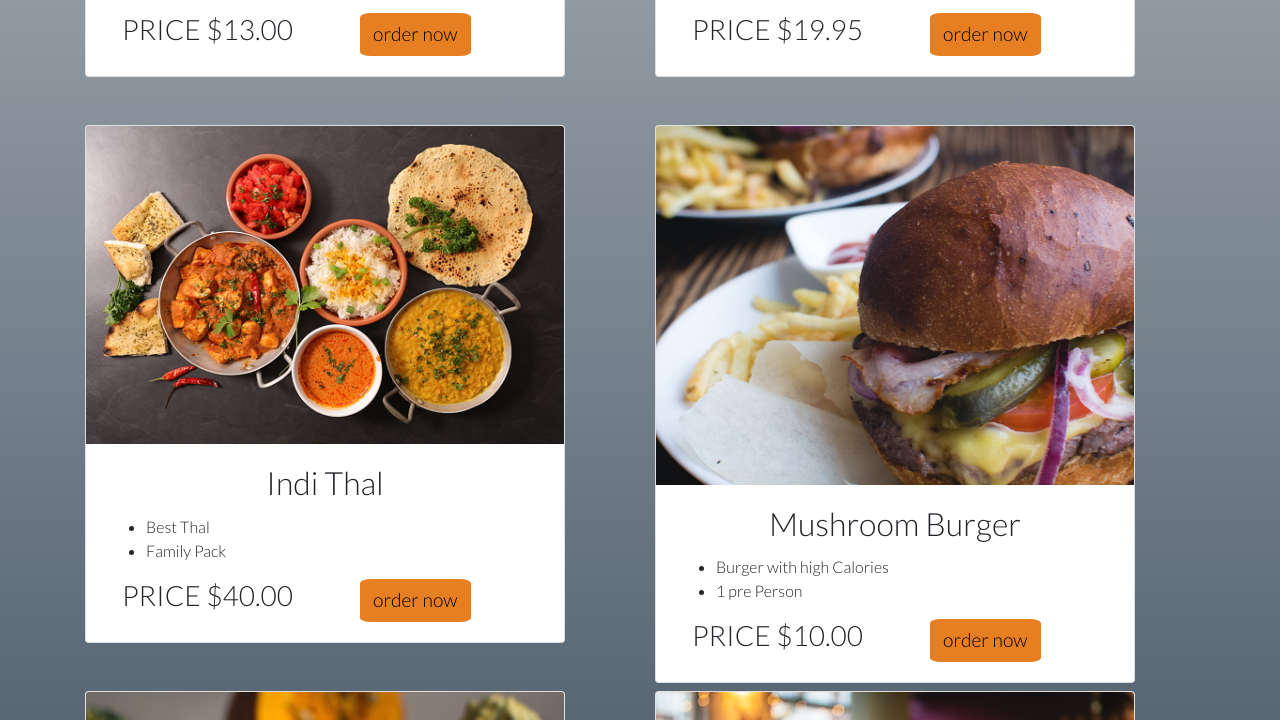
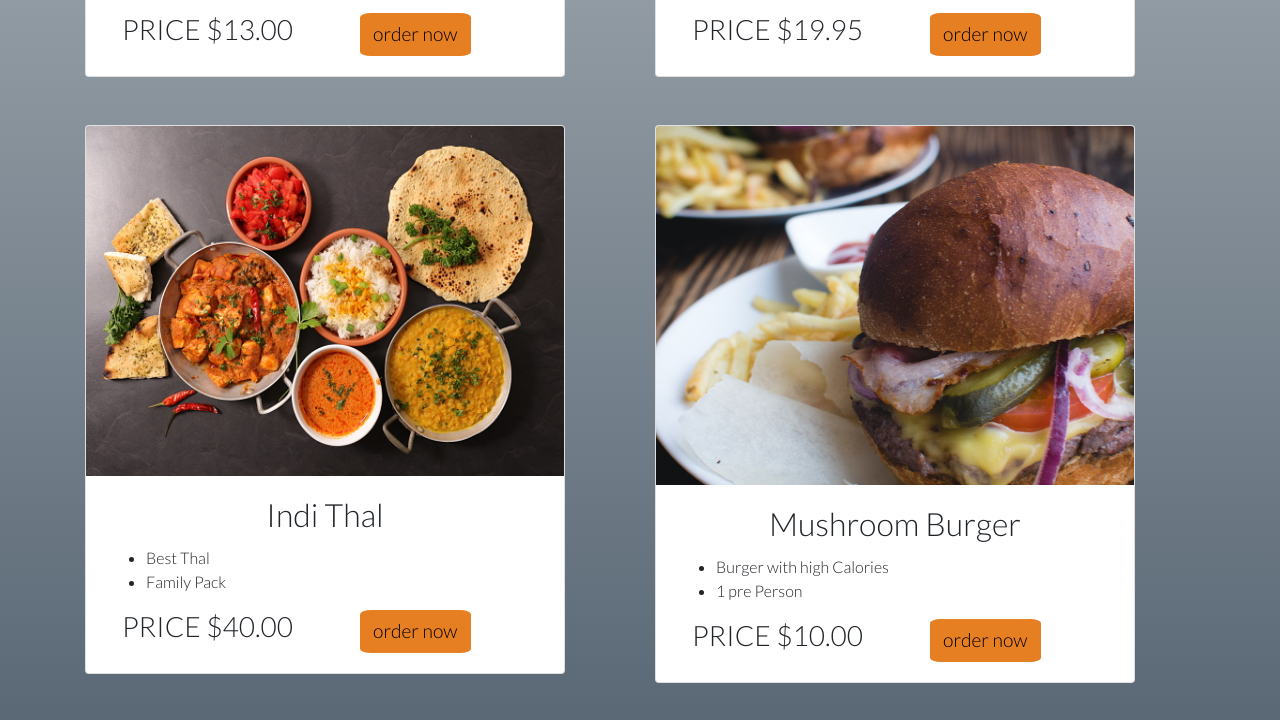
Before and after one commit to Shaikh-Abdullah/FoodX, a plain HTML site: page index.html in a window 1280 px wide. Shown: the part 1411-2131 px from the top of the page. Drawn offline with nearby package versions, Linux system fonts and the light colour scheme.

Commit message:
Img Pixel

```diff
--- a/app.css
+++ b/app.css
@@ -50,14 +50,25 @@ body {
    background-color: #e67e22;
    border-radius: 10%;
    font-size: 1.2rem;
+
 }
 
 .icon {
     text-decoration: none;
 }
 
+.card-img-top {
+    min-height: 350px;
+}
+
 @media
   (max-width: 520px) {
+      /* .icons {
+          background-color: yellow !important;
+          display: flex;
+          justify-content: center;
+          align-items: center;
+      } */
 .order {
     margin-left: 160px;
     padding: 15px;
```
